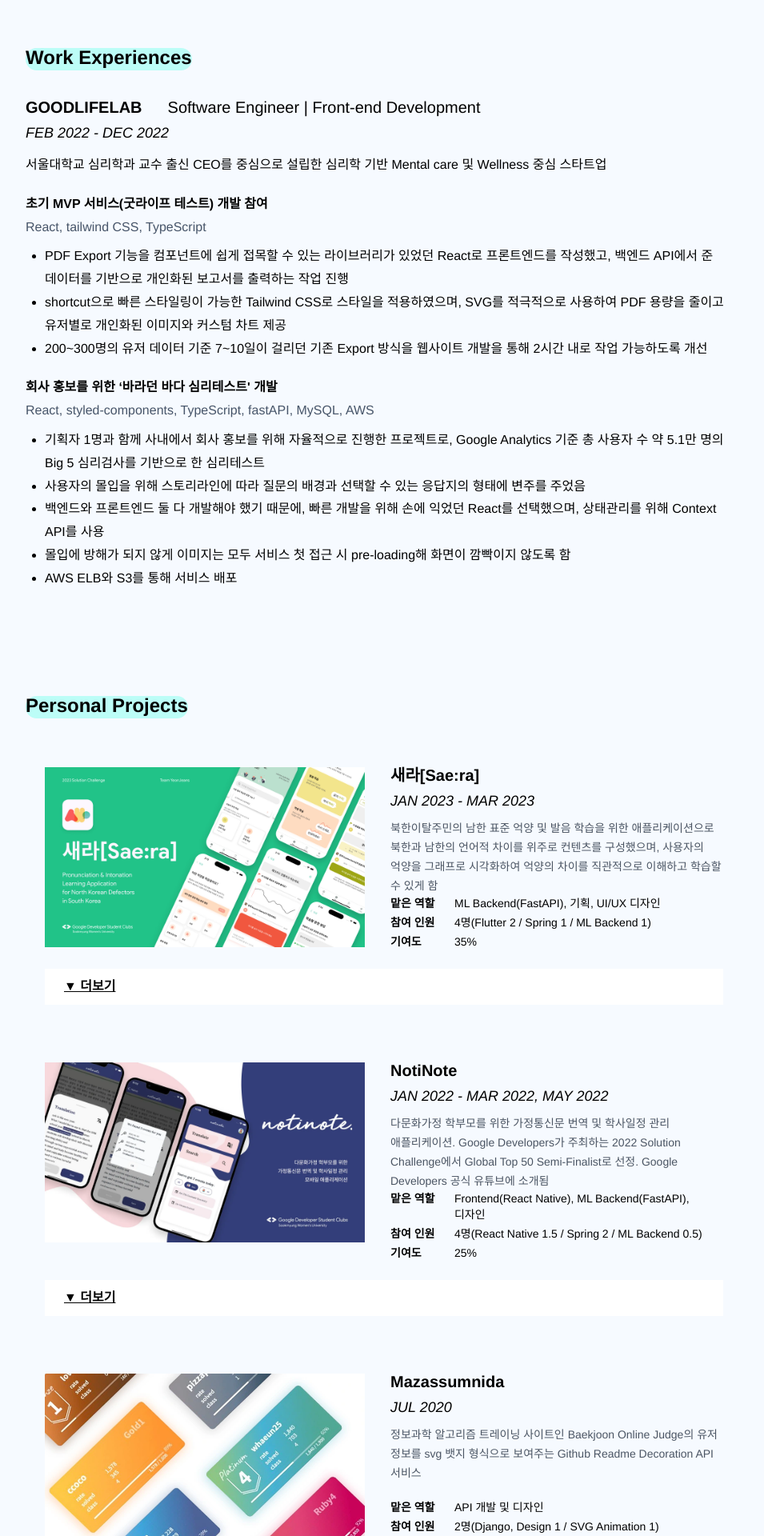
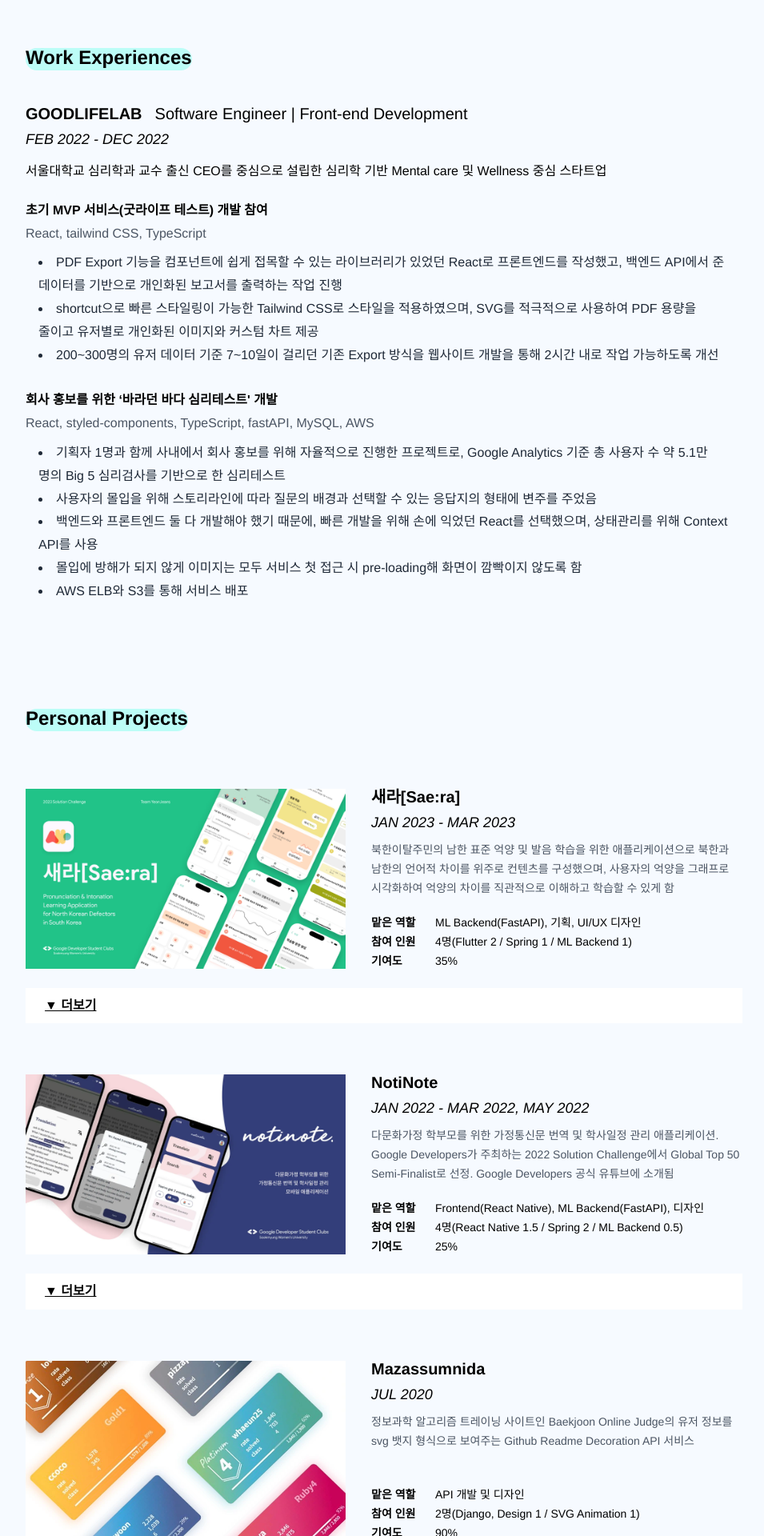
Before and after one commit to mori8/resume, a Next.js app: page / in a window 1280 px wide. Shown: the part 380-2300 px from the top of the page at 80% size, without its empty margins (160-1115 px from the left). Built offline with nearby package versions, Linux system fonts and the light colour scheme.

Commit message:
Style: bulk color changes (slate to gray)

```diff
--- a/components/atoms/ThumbnailView.tsx
+++ b/components/atoms/ThumbnailView.tsx
@@ -8,19 +8,17 @@ type Props = {
   size: string;
 };
 
-function ThumbnailView({
-  imageURL,
-  type,
-  size = 'sm'
-}: Props) {
+function ThumbnailView({ imageURL, type, size = "sm" }: Props) {
   return (
-    <div className={classNames("bg-gray-200 relative overflow-hidden", {
-      "w-[128px] h-[76px]": size === 'sm',
-      "w-[200px] h-[112px]": size === 'md',
-      "w-[400px] h-[225px]": size === 'lg',
-    })}>
+    <div
+      className={classNames("bg-gray-200 relative overflow-hidden", {
+        "w-[128px] h-[76px]": size === "sm",
+        "w-[200px] h-[112px]": size === "md",
+        "w-[400px] h-[225px]": size === "lg",
+      })}
+    >
       {type === "youtube" && (
-        <div className="w-6 h-6 absolute top-1/2 left-1/2 z-10 -translate-x-1/2 -translate-y-1/2">
+        <div className="w-6 h-6 absolute top-1/2 left-1/2 z-10 -trangray-x-1/2 -trangray-y-1/2">
           <Image
             src="/images/youtube-play-button.svg"
             alt="youtube play button"
@@ -29,11 +27,7 @@ function ThumbnailView({
           />
         </div>
       )}
-      <Image
-        src={imageURL}
-        alt="references thumbnail"
-        layout="fill"
-      />
+      <Image src={imageURL} alt="references thumbnail" layout="fill" />
     </div>
   );
 }
--- a/components/molecules/ProjectDescBox.tsx
+++ b/components/molecules/ProjectDescBox.tsx
@@ -13,7 +13,7 @@ export interface IProjectDescBoxProps {
 export default function ProjectDescBox(props: IProjectDescBoxProps) {
   const { title, subtitle, description, period, techStack } = props;
   return (
-    <div className="hover:bg-slate-100 px-6 py-7 transition-all cursor-pointer">
+    <div className="hover:bg-gray-100 px-6 py-7 transition-all cursor-pointer">
       <div className="flex flex-row justify-between mb-2">
         <div className="flex flex-row items-center">
           <DecoratedText className="font-bold text-lg">{title}</DecoratedText>
--- a/components/molecules/ReferencesAnchorButton.tsx
+++ b/components/molecules/ReferencesAnchorButton.tsx
@@ -21,7 +21,7 @@ function ReferencesAnchorButton({
     <a href={href} target="_blank">
       <div
         className={ClassNames(
-          "w-full flex flex-row gap-4 items-center bg-slate-100 mb-4 transition-all cursor-pointer hover:shadow-lg hover:shadow-slate-200 hover:bg-slate-100"
+          "w-full flex flex-row gap-4 items-center bg-gray-100 mb-4 transition-all cursor-pointer hover:shadow-lg hover:shadow-gray-200 hover:bg-gray-100"
         )}
       >
         {imageURL && (
--- a/components/organisms/Educations.tsx
+++ b/components/organisms/Educations.tsx
@@ -7,30 +7,26 @@ import educations from "../../data/educations.json";
 export default function Educations() {
   return (
     <section className="section-educations">
-      <HighlightedText
-        backgroundSize="none"
-        className="text-2xl mb-12"
-      >
+      <HighlightedText backgroundSize="none" className="text-2xl mb-10">
         Educations
       </HighlightedText>
       <div className="educations-container flex flex-row gap-10">
         <div className="w-28 h-32 relative">
-          <Image
-            src={educations.logoURL}
-            alt={educations.univ}
-            layout="fill"
-          />
+          <Image src={educations.logoURL} alt={educations.univ} layout="fill" />
         </div>
         <div className="flex-1 flex flex-col gap-4">
           <DecoreatedList className="text-xl font-bold">
-          {educations.univ}
-            <span className="text-slate-400 font-thin">, {educations.location}</span>
+            {educations.univ}
+            <span className="text-gray-400 font-thin">
+              , {educations.location}
+            </span>
           </DecoreatedList>
-          <p className="ml-4 text-slate-800 leading-relaxed">
+          <p className="ml-4 text-gray-800 leading-relaxed">
             {educations.major} - {educations.status} <br />
-            전공평점 <b>{educations.majorGrade}</b> | 전체평점 <b>{educations.totalGrade}</b>
+            전공평점 <b>{educations.majorGrade}</b> | 전체평점{" "}
+            <b>{educations.totalGrade}</b>
           </p>
-          <p className="note ml-4 text-sm text-slate-600">{educations.note}</p>
+          <p className="note ml-4 text-sm text-gray-600">{educations.note}</p>
         </div>
       </div>
     </section>
--- a/components/organisms/Experiences.tsx
+++ b/components/organisms/Experiences.tsx
@@ -20,7 +20,7 @@ export default function Experiences() {
     } = props;
     return (
       <div className="flex flex-col">
-        <div className="flex flex-row gap-8">
+        <div className="flex flex-row gap-4">
           <h3 className="text-xl font-bold">{title}</h3>
           <h5 className="text-xl">{subtitle}</h5>
         </div>
@@ -31,14 +31,14 @@ export default function Experiences() {
         <div className="mt-3">
           <p className="">{description}</p>
         </div>
-        <div className="">
+        <div className="flex flex-col gap-2">
           {projects.map((project, project_index) => {
             const { title, description, techstack, screenshots } = project;
             return (
               <div key={`exp_${index}_p${project_index}`} className="">
                 <h4 className="mt-5 font-semibold">{title}</h4>
-                <p className="text-slate-600">{techstack.join(", ")}</p>
-                <ul className="list-disc pl-6 mt-2">
+                <p className="text-gray-600">{techstack.join(", ")}</p>
+                <ul className="ul-disc">
                   {description.map((desc, desc_index) => {
                     return (
                       <li key={`exp_${index}_p${project_index}_d${desc_index}`}>
@@ -57,7 +57,7 @@ export default function Experiences() {
 
   return (
     <section className="section-experiences">
-      <HighlightedText backgroundSize="none" className="text-2xl mb-8">
+      <HighlightedText backgroundSize="none" className="text-2xl mb-10">
         Work Experiences
       </HighlightedText>
       {experiences.map((experience, index) => (
--- a/components/organisms/Projects.tsx
+++ b/components/organisms/Projects.tsx
@@ -38,7 +38,6 @@ export default function Projects() {
 
     return (
       <div className="project-container">
-        <div className="rounded-lg hover:bg-slate-100 px-6 py-7 transition-all cursor-pointer">
         <div className="flex-1 flex flex-row gap-8">
           <div className="">
             <ThumbnailView imageURL={imageURL} type={"blog"} size="lg" />
@@ -102,16 +101,15 @@ export default function Projects() {
           </div>
         </div>
       </div>
-      </div>
     );
   };
 
   return (
     <section className="section-projects">
-      <HighlightedText backgroundSize="none" className="text-2xl">
+      <HighlightedText backgroundSize="none" className="text-2xl mb-10">
         Personal Projects
       </HighlightedText>
-      <div className="flex flex-col gap-4 mt-8">
+      <div className="flex flex-col gap-16 mt-8">
         {projects.map((project, index) => (
           <Project {...project} key={"project_" + index} index={index} />
         ))}
--- a/components/templates/ResumeTemplate.tsx
+++ b/components/templates/ResumeTemplate.tsx
@@ -4,6 +4,8 @@ import ResumeFooter from "../organisms/ResumeFooter";
 import Educations from "../organisms/Educations";
 import Experiences from "../organisms/Experiences";
 import Projects from "../organisms/Projects";
+import Communities from "../organisms/Communities";
+
 
 export interface IResumeTemplateProps {}
 
@@ -14,8 +16,10 @@ export default function ResumeTemplate(props: IResumeTemplateProps) {
         <ResumeHeader />
       </>
       <main className="flex flex-col gap-32 mt-24">
+        { /* TODO: 여기서 props로 json 전달 */ }
         <Experiences />
         <Projects />
+        <Communities />
         <Educations />
       </main>
       <>
```
Lines whose indentation alone changed are shown as unchanged.
